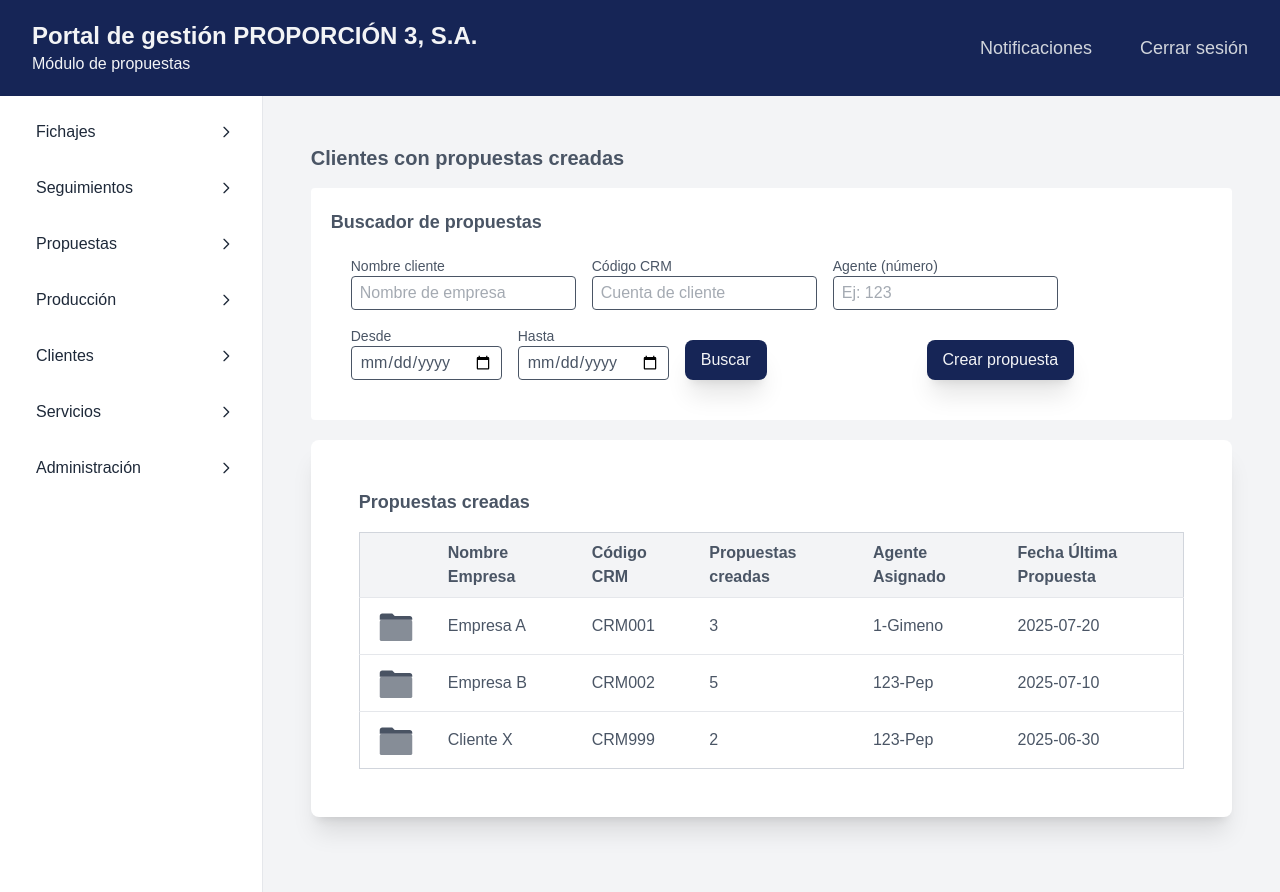
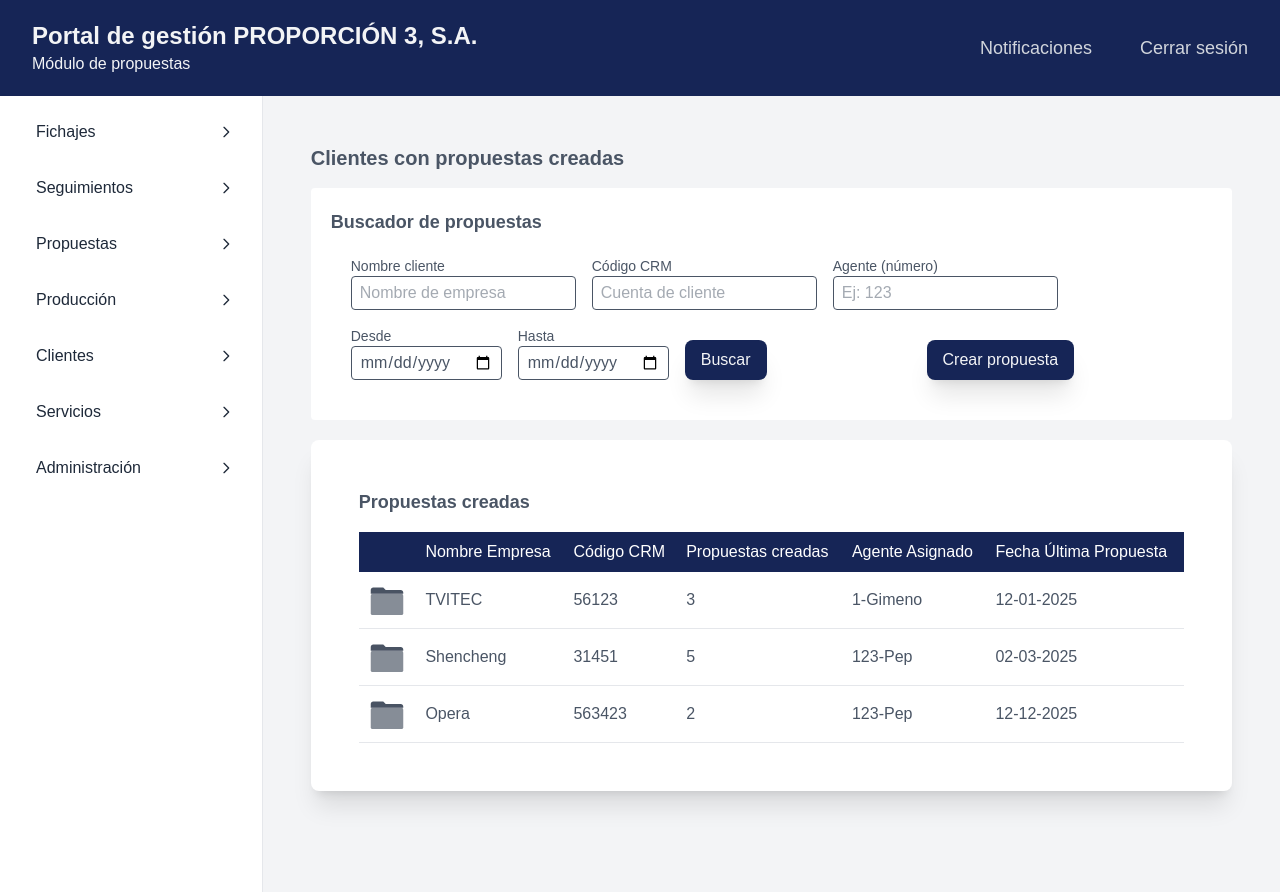
Before and after one commit to frankgimeno3/fichajesp3, a Next.js app: page /dashboard/propuestas in a window 1280 px wide. Shown: the top 892 px of the page. Built offline with nearby package versions, Linux system fonts and the light colour scheme; no server answers; what aws-amplify would draw is missing.

Commit message:
le doy estilos a la tabla de propuestas

```diff
--- a/src/app/dashboard/propuestas/componentesPropuestas/TablaPropuestas.tsx
+++ b/src/app/dashboard/propuestas/componentesPropuestas/TablaPropuestas.tsx
@@ -21,27 +21,27 @@ interface TablaPropuestasProps {
 const mockResultados: Resultado[] = [
   {
     id: 1,
-    nombreEmpresa: 'Empresa A',
-    codigoCRM: 'CRM001',
+    nombreEmpresa: 'TVITEC',
+    codigoCRM: '56123',
     numeroPropuestas: 3,
     agenteAsignado: "1-Gimeno",
-    fechaUltimaPropuesta: '2025-07-20',
+    fechaUltimaPropuesta: '12-01-2025',
   },
   {
     id: 2,
-    nombreEmpresa: 'Empresa B',
-    codigoCRM: 'CRM002',
+    nombreEmpresa: 'Shencheng',
+    codigoCRM: '31451',
     numeroPropuestas: 5,
     agenteAsignado: "123-Pep",
-    fechaUltimaPropuesta: '2025-07-10',
+    fechaUltimaPropuesta: '02-03-2025',
   },
   {
     id: 3,
-    nombreEmpresa: 'Cliente X',
-    codigoCRM: 'CRM999',
+    nombreEmpresa: 'Opera',
+    codigoCRM: '563423',
     numeroPropuestas: 2,
     agenteAsignado: "123-Pep",
-    fechaUltimaPropuesta: '2025-06-30',
+    fechaUltimaPropuesta: '12-12-2025',
   },
 ];
 
@@ -73,27 +73,27 @@ const TablaPropuestas: FC<TablaPropuestasProps> = ({
   }
   return (
     <div className="h-full">
-      <table className=' min-w-full border border-gray-300 rounded'>
-        <thead className='bg-gray-100'>
+        <table className='min-w-full '>
+          <thead className='bg-blue-950 text-white '>
           <tr>
-            <th className='text-left px-4 py-2'></th>
-            <th className='text-left px-4 py-2'>Nombre Empresa</th>
-            <th className='text-left px-4 py-2'>Código CRM</th>
-            <th className='text-left px-4 py-2'>Propuestas creadas</th>
-            <th className='text-left px-4 py-2'>Agente Asignado</th>
-            <th className='text-left px-4 py-2'>Fecha Última Propuesta</th>
+             <th className='text-left p-2 font-light'></th>
+             <th className='text-left p-2 font-light'>Nombre Empresa</th>
+             <th className='text-left p-2 font-light'>Código CRM</th>
+             <th className='text-left p-2 font-light'>Propuestas creadas</th>
+             <th className='text-left p-2 font-light'>Agente Asignado</th>
+             <th className='text-left p-2 font-light'>Fecha Última Propuesta</th>
           </tr>
         </thead>
         <tbody className=''>
           {resultadosFiltrados.map((res) => (
-            <tr key={res.id} className='border-t border-gray-200 hover:bg-gray-100/30 cursor-pointer'
+            <tr key={res.id}className='hover:bg-gray-50 cursor-pointer'
             onClick={()=>{handleRedirection('/dashboard/propuestas/cliente')}}>
-              <td className='px-4 py-2'><FolderSvg /></td>
-              <td className='px-4 py-2'>{res.nombreEmpresa}</td>
-              <td className='px-4 py-2'>{res.codigoCRM}</td>
-              <td className='px-4 py-2'>{res.numeroPropuestas}</td>
-              <td className='px-4 py-2'>{res.agenteAsignado}</td>
-              <td className='px-4 py-2'>{res.fechaUltimaPropuesta}</td>
+               <td className='p-2 border-b border-gray-200'><FolderSvg /></td>
+               <td className='p-2 border-b border-gray-200'>{res.nombreEmpresa}</td>
+               <td className='p-2 border-b border-gray-200'>{res.codigoCRM}</td>
+               <td className='p-2 border-b border-gray-200'>{res.numeroPropuestas}</td>
+               <td className='p-2 border-b border-gray-200'>{res.agenteAsignado}</td>
+               <td className='p-2 border-b border-gray-200'>{res.fechaUltimaPropuesta}</td>
             </tr>
           ))}
         </tbody>
```
